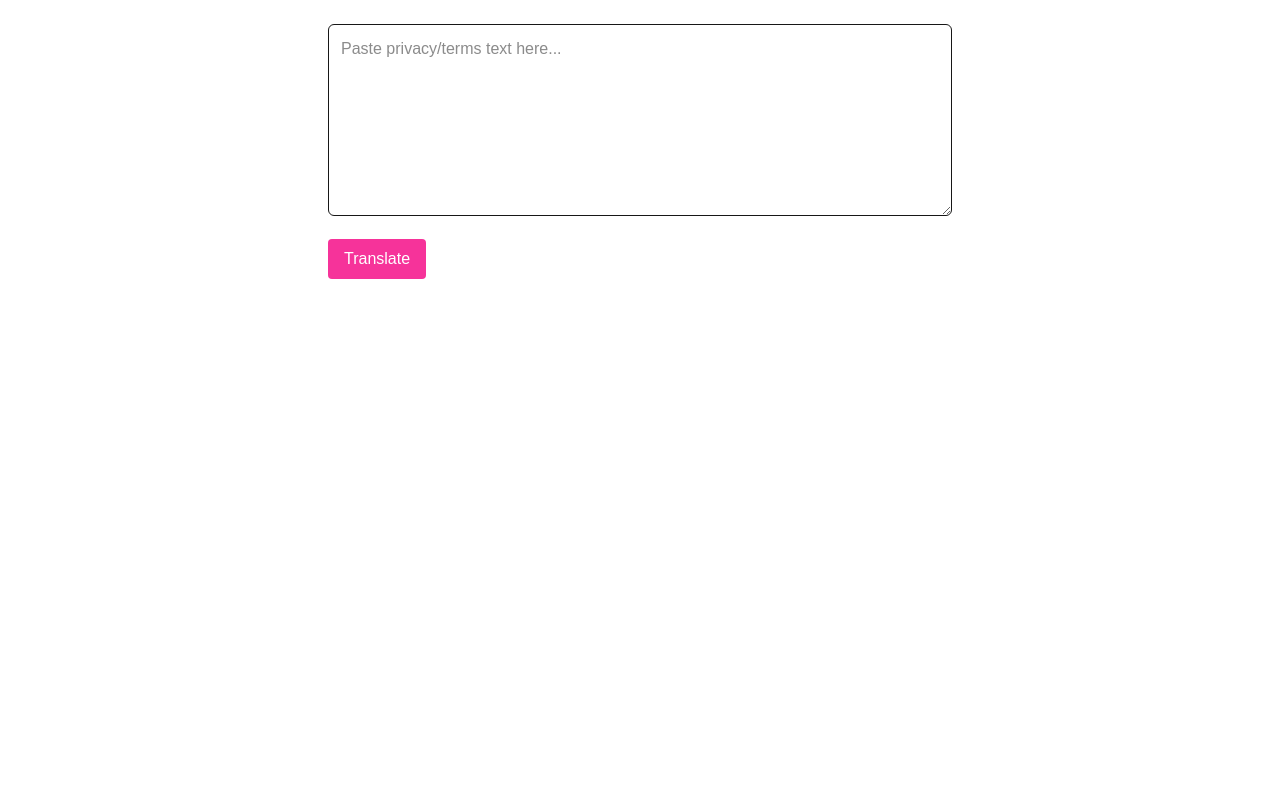
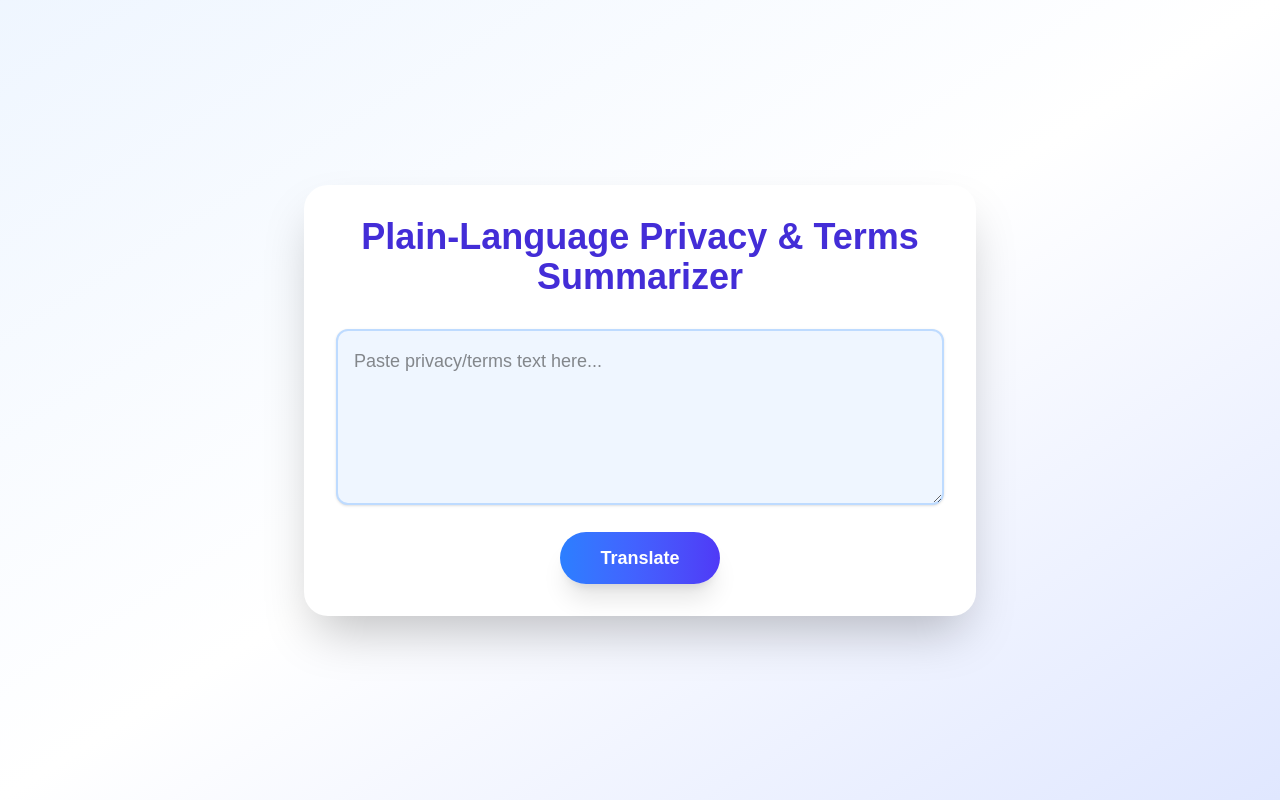
Before and after one commit to tusharathub/privacy-translator, a Next.js app: page /translate in a window 1280 px wide. Built offline with nearby package versions, Linux system fonts and the light colour scheme.

Commit message:
built /translate

```diff
--- a/src/app/translate/page.tsx
+++ b/src/app/translate/page.tsx
@@ -27,42 +27,47 @@ export default function Home() {
       setLoading(false);
     }
   };
-
 return (
-    <div className="p-6 max-w-2xl mx-auto">
-      <form onSubmit={handleSubmit} className="space-y-4">
+  <div className="min-h-screen bg-gradient-to-br from-blue-50 via-white to-indigo-100 flex items-center justify-center py-10">
+    <div className="w-full max-w-2xl bg-white bg-opacity-95 rounded-3xl shadow-2xl p-8 mx-2">
+      <h1 className="text-3xl md:text-4xl font-extrabold text-indigo-700 text-center mb-8">
+        Plain-Language Privacy & Terms Summarizer
+      </h1>
+      <form onSubmit={handleSubmit} className="space-y-5">
         <textarea
           value={text}
           onChange={(e) => setText(e.target.value)}
           placeholder="Paste privacy/terms text here..."
-          className="w-full h-48 p-3 border rounded-md"
+          className="w-full h-44 p-4 border-2 border-blue-200 bg-blue-50 focus:bg-white rounded-xl shadow focus:outline-none focus:border-indigo-400 text-lg transition"
           required
         />
+        <div className="flex justify-center">
           <button
             type="submit"
-          className="px-4 py-2 rounded bg-pink-500 hover:bg-emerald-700 text-white"
+            className="px-10 py-3 rounded-full bg-gradient-to-r from-blue-500 to-indigo-600 hover:from-blue-600 hover:to-indigo-700 text-white font-bold text-lg shadow-xl transition-all duration-300 transform hover:-translate-y-0.5 hover:scale-105 focus:outline-none"
           >
             {loading ? "Translating..." : "Translate"}
           </button>
+        </div>
       </form>
 
       {summary && (
-        <div className="mt-6 space-y-4">
-          <div className="p-4 border rounded-md">
-            <h2 className="font-bold text-lg mb-2">Summary</h2>
-            <p>{summary.summary}</p>
+        <div className="mt-10 space-y-6">
+          <div className="p-6 bg-blue-50 border-2 border-blue-100 rounded-2xl shadow">
+            <h2 className="font-extrabold text-xl mb-2 text-indigo-700">Summary</h2>
+            <p className="text-gray-700">{summary.summary}</p>
           </div>
-          <div className="p-4 border rounded-md">
-            <h2 className="font-bold text-lg mb-2">Risks</h2>
-            <ul className="list-disc ml-5 space-y-1">
+          <div className="p-6 bg-indigo-50 border-2 border-indigo-100 rounded-2xl shadow">
+            <h2 className="font-extrabold text-xl mb-2 text-blue-600">Risks</h2>
+            <ul className="list-disc ml-5 space-y-1 text-gray-700">
               {summary.risks?.map((risk: string, i: number) => (
                 <li key={i}>{risk}</li>
               ))}
             </ul>
           </div>
-          <div className="p-4 border rounded-md">
-            <h2 className="font-bold text-lg mb-2">Tips</h2>
-            <ul className="list-disc ml-5 space-y-1">
+          <div className="p-6 bg-gradient-to-r from-blue-50 via-white to-indigo-50 border-2 border-blue-100 rounded-2xl shadow">
+            <h2 className="font-extrabold text-xl mb-2 text-indigo-700">Tips</h2>
+            <ul className="list-disc ml-5 space-y-1 text-gray-700">
               {summary.tips?.map((tip: string, i: number) => (
                 <li key={i}>{tip}</li>
               ))}
@@ -71,5 +76,7 @@ export default function Home() {
         </div>
       )}
     </div>
+  </div>
 );
+
 }
--- a/src/lib/groq.ts
+++ b/src/lib/groq.ts
@@ -2,7 +2,7 @@ import OpenAI from "openai";
 
 const groq = new OpenAI({
   apiKey: process.env.GROQ_API_KEY!,
-  baseURL: "https://api.groq.com/openai/v1",  // Groq's API Base URL
+  baseURL: "https://api.groq.com/openai/v1",
 });
 
 export default groq;
```
Lines whose indentation alone changed are shown as unchanged.
